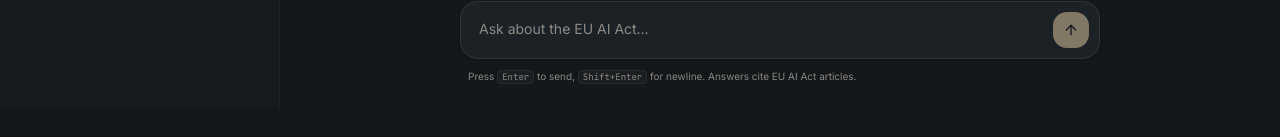
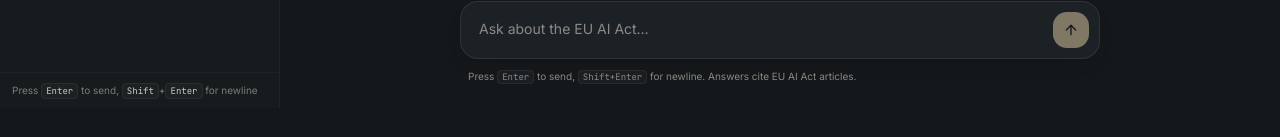
Before and after one commit to Baladoodle/eu-ai-rag, a Next.js app: page / in a window 1280 px wide. Shown: the part 605-742 px from the top of the page. Built offline with nearby package versions, Linux system fonts and the light colour scheme.

Commit message:
chat history rail has a grounded footer

```diff
--- a/src/components/chat/ChatContainer.tsx
+++ b/src/components/chat/ChatContainer.tsx
@@ -210,6 +210,19 @@
     [activeChatId, history, reset]
   );
 
+  const handleClearAll = React.useCallback(() => {
+    log.info({ count: history.conversations.length }, "chat.history.clearAll");
+    // Remove every conversation other than the active one, then delete
+    // the active one too — and reset the chat surface to empty.
+    for (const conversation of history.conversations) {
+      history.remove(conversation.id);
+    }
+    const fresh = createLocalId();
+    setActiveChatId(fresh);
+    history.setActiveId(fresh);
+    reset();
+  }, [history, reset]);
+
   const handleReset = React.useCallback(() => {
     log.info({ messageCount: messages.length }, "chat.reset");
     reset();
@@ -232,6 +245,7 @@
           onSelect={handleSelectConversation}
           onNewChat={handleNewChat}
           onDelete={handleDeleteConversation}
+          onClearAll={handleClearAll}
           variant="rail"
         />
       </div>
@@ -343,6 +357,7 @@
                 onSelect={handleSelectConversation}
                 onNewChat={handleNewChat}
                 onDelete={handleDeleteConversation}
+                onClearAll={handleClearAll}
                 variant="drawer"
                 onCloseDrawer={() => setDrawerOpen(false)}
               />
--- a/src/components/chat/ChatHistory.tsx
+++ b/src/components/chat/ChatHistory.tsx
@@ -76,6 +76,11 @@
   onNewChat: () => void;
   onDelete: (id: string) => void;
   /**
+   * Optional: if present, the footer renders a "Clear all" action.
+   * Hidden when there are no conversations so a fresh sidebar stays clean.
+   */
+  onClearAll?: () => void;
+  /**
    * If non-null, we're rendering inside a mobile drawer and the parent
    * is responsible for closing it after a selection. The button gets a
    * slightly different hit-area in this mode (full-width, easier to tap).
@@ -93,6 +98,7 @@
   onSelect,
   onNewChat,
   onDelete,
+  onClearAll,
   variant = "rail",
   onCloseDrawer,
   className,
@@ -223,6 +229,22 @@
           </ul>
         )}
       </div>
+
+      {/*
+       * Footer — always-visible at the bottom of the rail so the
+       * sidebar has a proper ground and the dead space below the
+       * conversation list reads as intentional. Shows a keyboard
+       * shortcut hint and a "Clear all" affordance (visible only when
+       * there are conversations, so a brand-new sidebar stays clean).
+       */}
+      {isExpanded ? (
+        <div className="shrink-0 border-t border-border/40 px-3 py-2.5">
+          <HistoryFooter
+            hasConversations={conversations.length > 0}
+            onClearAll={onClearAll}
+          />
+        </div>
+      ) : null}
     </aside>
   );
 }
@@ -385,3 +407,33 @@
     </li>
   );
 }
+
+// ----------------------------------------------------------------------------
+// HistoryFooter — anchors the bottom of the rail so the sidebar reads as a
+// complete surface (no dead space below the conversation list). Shows a
+// small keyboard hint + a "Clear all" action.
+// ----------------------------------------------------------------------------
+
+interface HistoryFooterProps {
+  hasConversations: boolean;
+  onClearAll?: () => void;
+}
+
+function HistoryFooter({ hasConversations, onClearAll }: HistoryFooterProps) {
+  return (
+    <div className="flex flex-col gap-1.5 text-[10px] text-muted-foreground/70">
+      <p className="text-pretty">
+        Press <kbd className="rounded border border-border/60 bg-muted/40 px-1 py-px font-mono text-[9px] text-foreground/80">Enter</kbd> to send, <kbd className="rounded border border-border/60 bg-muted/40 px-1 py-px font-mono text-[9px] text-foreground/80">Shift</kbd>+<kbd className="rounded border border-border/60 bg-muted/40 px-1 py-px font-mono text-[9px] text-foreground/80">Enter</kbd> for newline
+      </p>
+      {hasConversations && onClearAll ? (
+        <button
+          type="button"
+          onClick={onClearAll}
+          className="self-start rounded text-[10px] text-muted-foreground underline decoration-muted-foreground/30 underline-offset-4 transition-colors hover:text-foreground hover:decoration-foreground/60 focus-visible:outline-none focus-visible:ring-2 focus-visible:ring-ring/50"
+        >
+          Clear all conversations
+        </button>
+      ) : null}
+    </div>
+  );
+}
```
